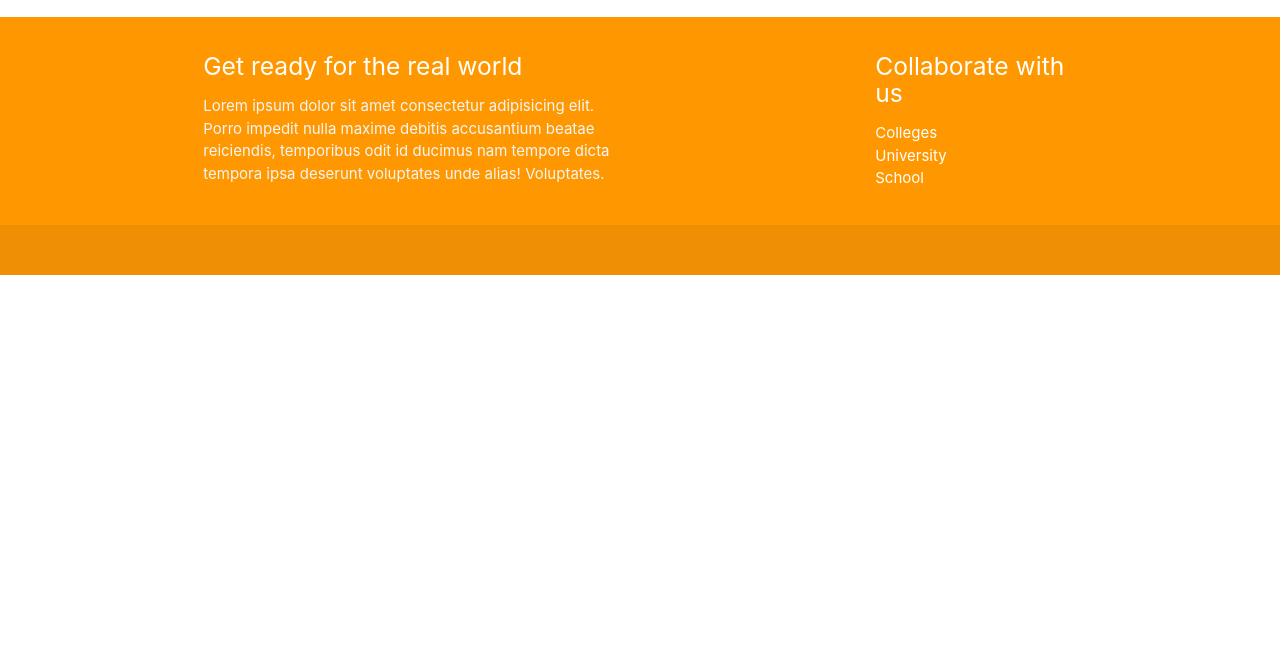
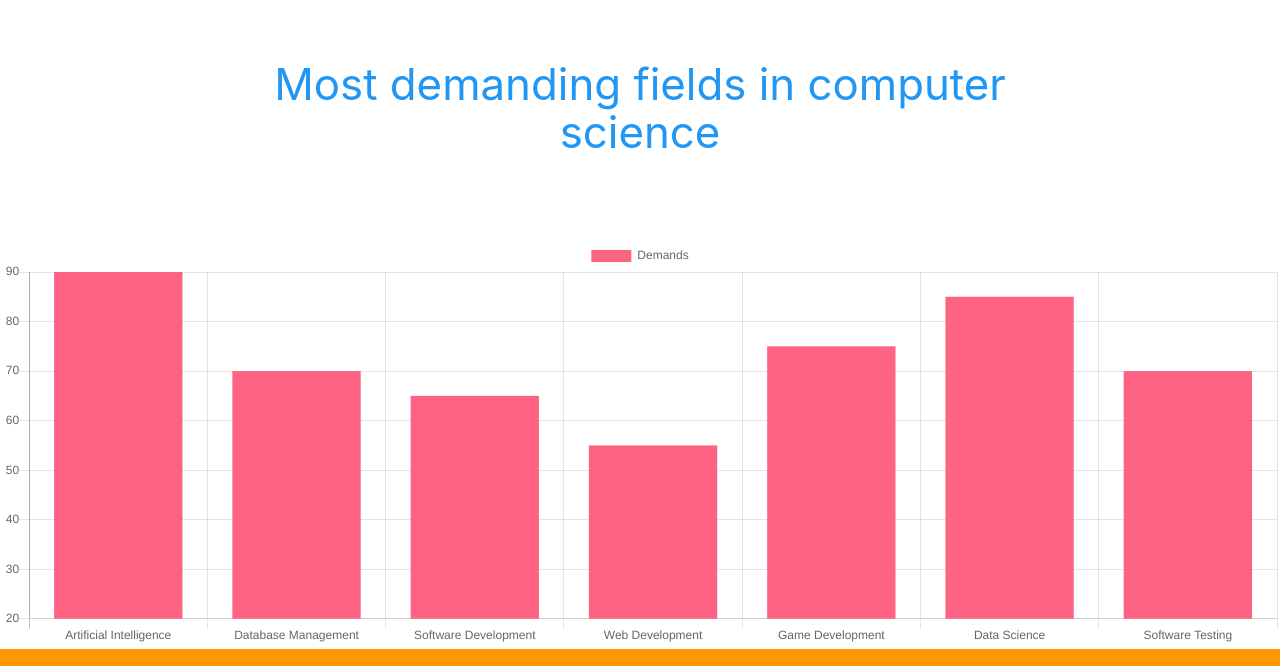
Before and after one commit to Suryansh1004/Undercover-Education-DevHacks, a plain HTML site: page Code/branches/cs.html in a window 1280 px wide. Shown: the part 1514-2180 px from the top of the page. Before the commit the page ends 1789 px from the top, so only its background shows below. Drawn offline with nearby package versions, Linux system fonts and the light colour scheme; files whose address does not match are found by name.

Commit message:
Update cs.html

```diff
--- a/Code/branches/cs.html
+++ b/Code/branches/cs.html
@@ -190,6 +190,21 @@
     </div>
 
 
+    <!-- charts -->
+    <div class="section no-pad-bot" id="index-banner">
+        <div class="container">
+            <h3 class="header center blue-text">Most demanding fields in computer science</h3>
+            <div class="row center">
+                <!-- <h5 class="header col s12 light">Material template</h5> -->
+            </div>
+            <br><br>
+        </div>
+    </div>
+
+    <!-- chrts.js -->
+
+    <canvas id="myChart" height="8rem" width="25rem"></canvas>
+
 
 
 
@@ -243,7 +258,27 @@
 
 
     <!--  Scripts-->
+    <script src="https://cdn.jsdelivr.net/npm/chart.js@2.8.0"></script>
     <script>
+        var ctx = document.getElementById('myChart').getContext('2d');
+        var chart = new Chart(ctx, {
+            // The type of chart we want to create
+            type: 'bar',
+
+            // The data for our dataset
+            data: {
+                labels: ['Artificial Intelligence', 'Database Management', 'Software Development', 'Web Development', 'Game Development', 'Data Science', 'Software Testing'],
+                datasets: [{
+                    label: 'Demands',
+                    backgroundColor: 'rgb(255, 99, 132)',
+                    borderColor: 'rgb(255, 99, 132)',
+                    data: [90, 70, 65, 55, 75, 85, 70, 25]
+                }]
+            },
+
+            // Configuration options go here
+            options: {}
+        });
     </script>
 
     <script src="https://code.jquery.com/jquery-2.1.1.min.js"></script>
```
